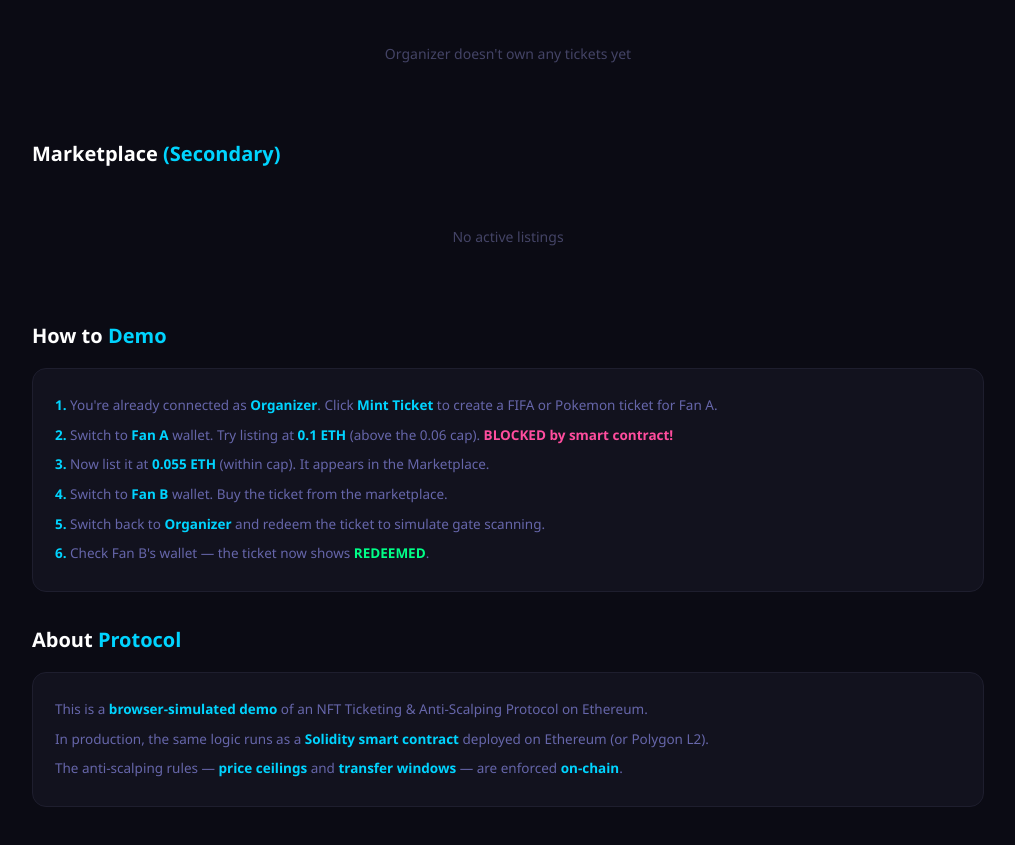
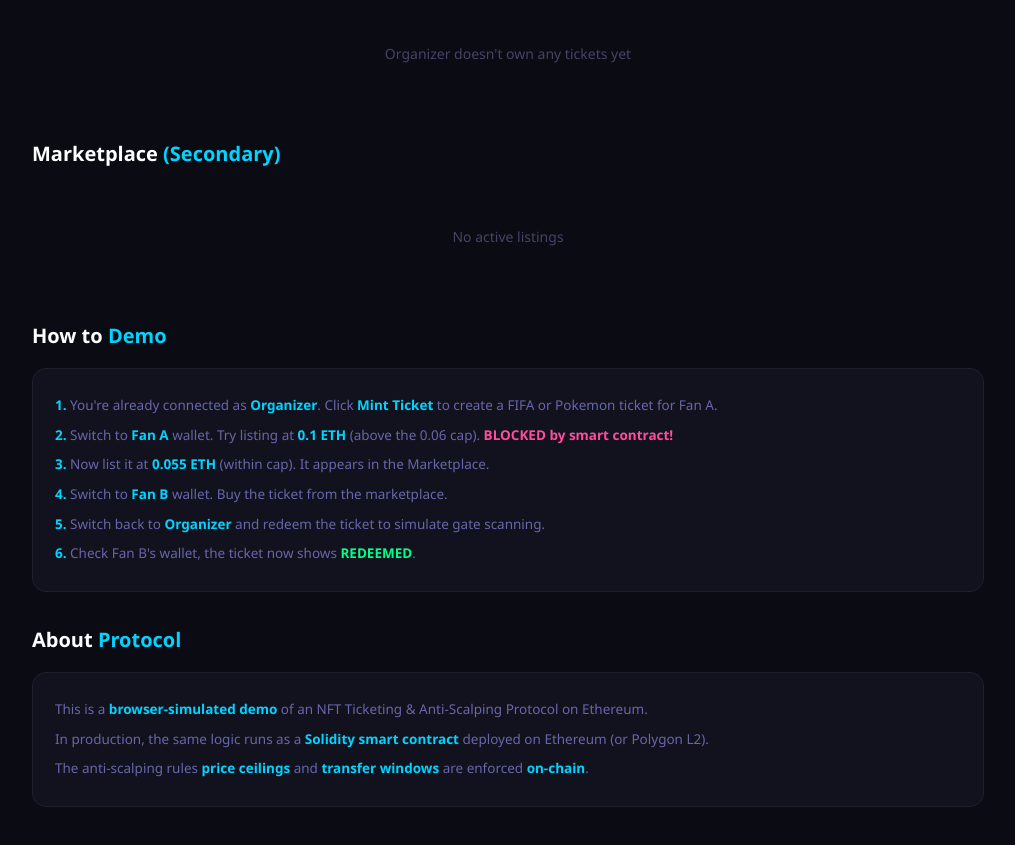
Before and after one commit to brainy-joseph/blockchain-internship-project, a plain HTML site: page frontend/index.html in a window 1280 px wide. Shown: the part 1021-1866 px from the top of the page, without its empty margins (132-1147 px from the left). Drawn offline with Linux system fonts and the light colour scheme.

Commit message:
Update index.html

```diff
--- a/frontend/index.html
+++ b/frontend/index.html
@@ -93,7 +93,7 @@
         <strong>3.</strong> Now list it at <strong>0.055 ETH</strong> (within cap). It appears in the Marketplace.<br>
         <strong>4.</strong> Switch to <strong>Fan B</strong> wallet. Buy the ticket from the marketplace.<br>
         <strong>5.</strong> Switch back to <strong>Organizer</strong> and redeem the ticket to simulate gate scanning.<br>
-        <strong>6.</strong> Check Fan B's wallet — the ticket now shows <strong style="color:#00ff88">REDEEMED</strong>.
+        <strong>6.</strong> Check Fan B's wallet, the ticket now shows <strong style="color:#00ff88">REDEEMED</strong>.
       </div>
     </div>
 
@@ -102,7 +102,7 @@
       <div class="how">
         This is a <strong>browser-simulated demo</strong> of an NFT Ticketing & Anti-Scalping Protocol on Ethereum.<br>
         In production, the same logic runs as a <strong>Solidity smart contract</strong> deployed on Ethereum (or Polygon L2).<br>
-        The anti-scalping rules — <strong>price ceilings</strong> and <strong>transfer windows</strong> — are enforced <strong>on-chain</strong>.
+        The anti-scalping rules <strong>price ceilings</strong> and <strong>transfer windows</strong> are enforced <strong>on-chain</strong>.
       </div>
     </div>
 
```
